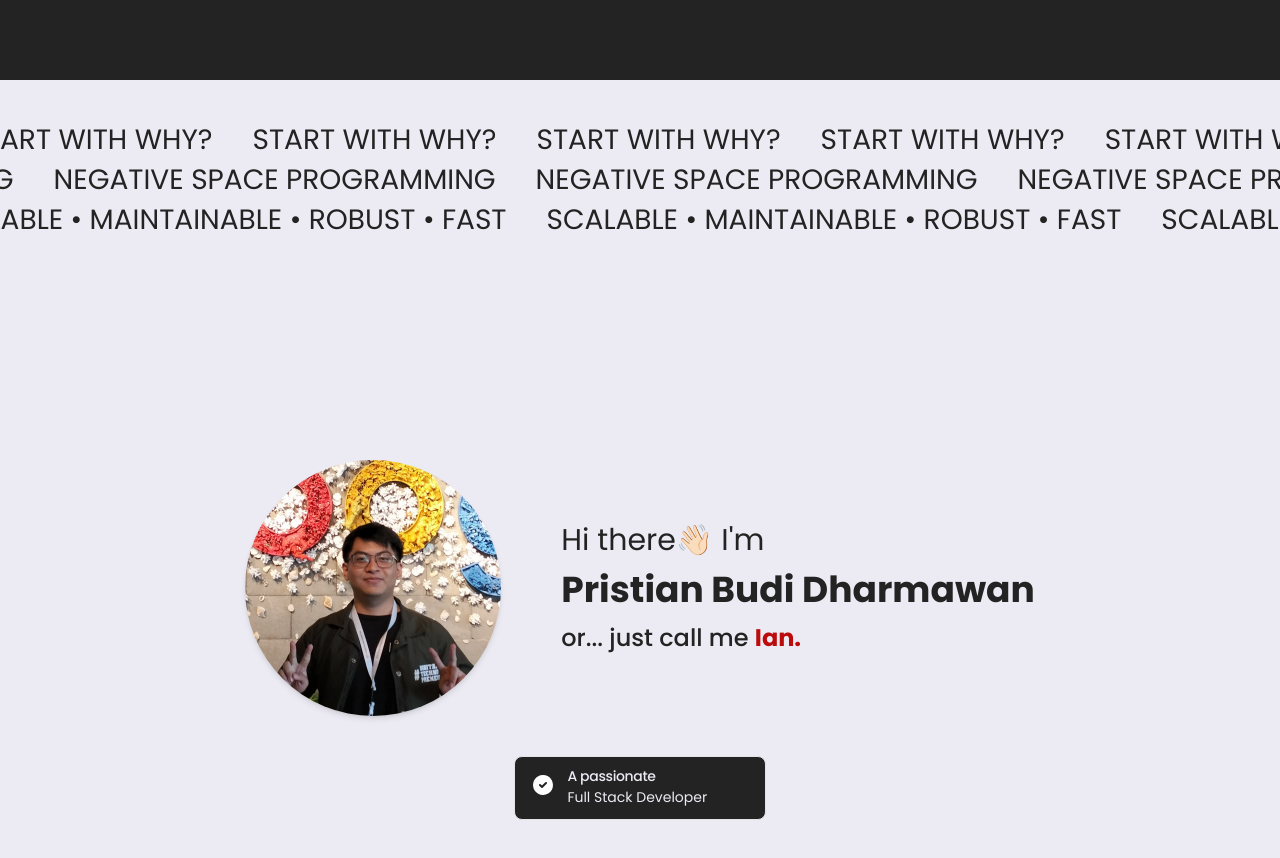
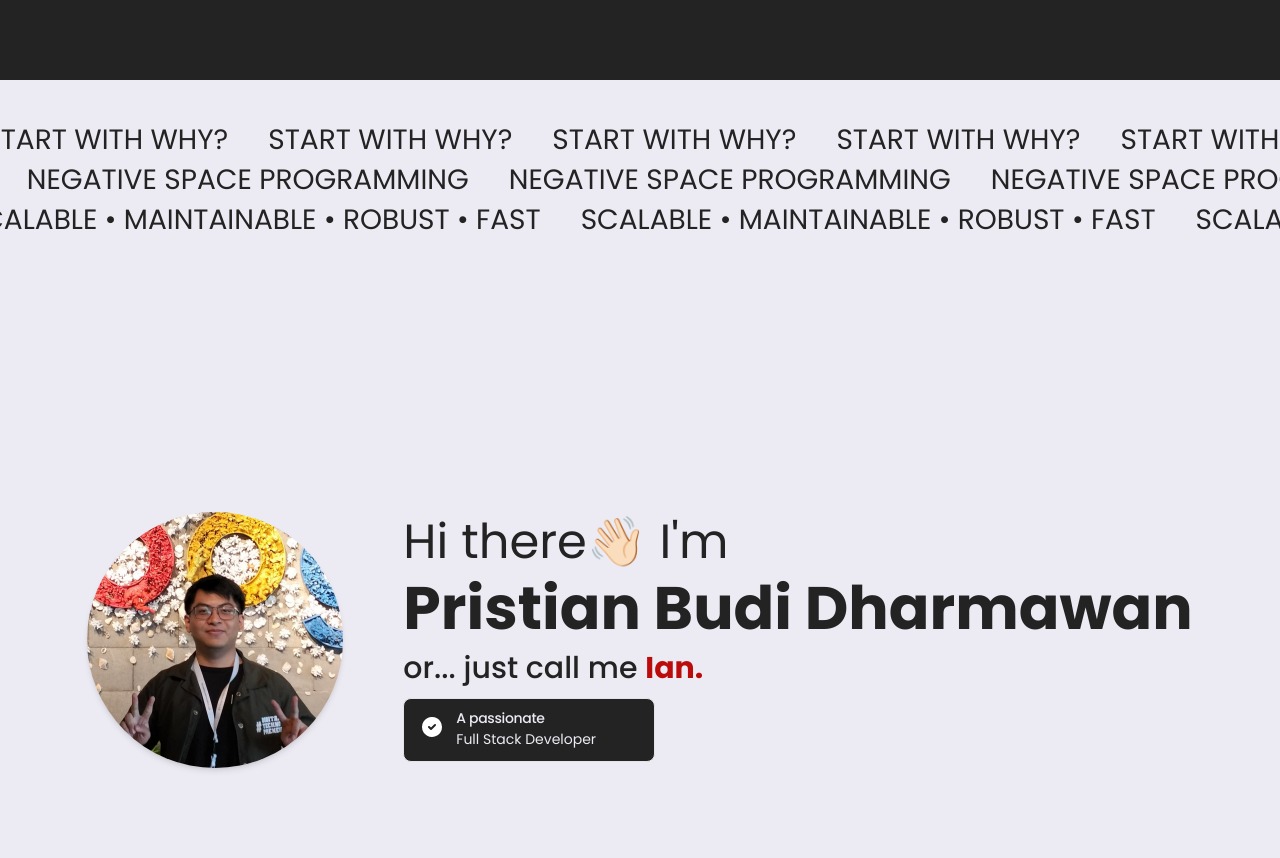
Before and after one commit to iannn07/Portfolio, a Next.js app: page /home in a window 1280 px wide. Shown: the part 720-1578 px from the top of the page. Built offline with nearby package versions, Linux system fonts and the light colour scheme.

Commit message:
fix: Animation Section 1 2 3

```diff
--- a/src/app/(pages)/home/(sections)/HomeSection1.tsx
+++ b/src/app/(pages)/home/(sections)/HomeSection1.tsx
@@ -22,7 +22,13 @@ function HomeSection1() {
   const [kph, setKph] = useState(0)
 
   const count = useMotionValue(1000)
-  const { scrollY } = useScroll()
+  const container = useRef(null)
+
+  const { scrollY } = useScroll({
+    target: container,
+    offset: ['start end', 'end center'],
+  })
+
   const scrollVelocity = useVelocity(scrollY)
 
   const smoothVelocity = useSpring(scrollVelocity, {
@@ -68,7 +74,7 @@ function HomeSection1() {
         const targetRpm = scrollBasedRpm.get()
         animate(count, targetRpm, {
           duration: 0.8,
-          ease: 'easeOut',
+          ease: 'easeInOut',
           onUpdate: (val) => {
             const currentRpm = Math.round(Math.abs(val))
             setRpm(currentRpm)
@@ -87,7 +93,7 @@ function HomeSection1() {
   }, [])
 
   return (
-    <div className="mx-5 h-screen text-primary">
+    <div ref={container} className="mx-5 h-screen text-primary">
       <div className="flex h-[75%] flex-col items-center justify-center will-change-transform md:h-[90%]">
         <div className="grid w-full max-w-5xl grid-cols-2 text-5xl font-bold italic md:text-[10rem]">
           <h1 className="text-right">{rpm}</h1>
--- a/src/app/(pages)/home/(sections)/HomeSection2.tsx
+++ b/src/app/(pages)/home/(sections)/HomeSection2.tsx
@@ -25,11 +25,10 @@ function HomeSection2({ scrollYProgress }: HomeSection2Props) {
 
   const isMobile = useIsMobile()
 
-  const opacity = useTransform(scrollYProgress, [0.25, 0.5], [0, 1])
-  const gap = useTransform(scrollYProgress, [0.25, 0.5], [60, 24])
-  const slideAvatar = useTransform(scrollYProgress, [0.25, 0.5], [-250, 0])
-  const slideText = useTransform(scrollYProgress, [0.25, 0.5], [250, 0])
-  const slideAlert = useTransform(scrollYProgress, [0.25, 0.5], [250, 0])
+  const opacity = useTransform(scrollYProgress, [0.2, 0.5], [0, 1])
+  const gap = useTransform(scrollYProgress, [0.2, 0.5], [60, 24])
+  const slideAvatar = useTransform(scrollYProgress, [0.2, 0.5], [-150, 0])
+  const slideText = useTransform(scrollYProgress, [0.2, 0.5], [150, 0])
 
   useEffect(() => {
     const interval = setInterval(() => {
@@ -72,21 +71,18 @@ function HomeSection2({ scrollYProgress }: HomeSection2Props) {
             className="flex w-full flex-col items-center gap-3 text-center md:w-auto md:items-start md:text-left"
             style={!isMobile ? { x: slideText } : { opacity, x: 0 }}
           >
-            <span className="text-3xl">Hi there👋🏻 I&apos;m </span>
-            <h1 className="text-3xl font-bold md:text-4xl">
+            <span className="text-3xl md:text-5xl">Hi there👋🏻 I&apos;m </span>
+            <h1 className="text-4xl font-bold md:text-6xl">
               Pristian Budi Dharmawan
             </h1>
-            <h2 className="text-xl font-medium md:text-2xl">
+            <h2 className="text-xl font-medium md:text-3xl">
               or... just call me{' '}
               <span className="font-bold text-secondary">Ian.</span>
             </h2>
-          </motion.div>
-        </motion.div>
             <motion.button
               whileHover={{ scale: 1.1 }}
               whileTap={{ scale: 0.95 }}
               className="min-w-[25ch] text-justify"
-          style={!isMobile ? { y: slideAlert } : { opacity, y: 0 }}
             >
               <Alert className="w-full text-primary">
                 <IconCircleCheckFilled color="white" />
@@ -102,6 +98,8 @@ function HomeSection2({ scrollYProgress }: HomeSection2Props) {
                 </motion.div>
               </Alert>
             </motion.button>
+          </motion.div>
+        </motion.div>
       </div>
     </motion.div>
   )
--- a/src/app/(pages)/home/(sections)/HomeSection3.tsx
+++ b/src/app/(pages)/home/(sections)/HomeSection3.tsx
@@ -5,9 +5,9 @@ function HomeSection3() {
   return (
     <div className="mt-10 flex w-full items-center justify-center bg-primary">
       <div className="w-full">
-        <ParallaxText baseVelocity={-2}>Start with Why?</ParallaxText>
-        <ParallaxText baseVelocity={2}>Negative Space Programming</ParallaxText>
-        <ParallaxText baseVelocity={-2}>
+        <ParallaxText baseVelocity={-1}>Start with Why?</ParallaxText>
+        <ParallaxText baseVelocity={1}>Negative Space Programming</ParallaxText>
+        <ParallaxText baseVelocity={-1}>
           Scalable • Maintainable • Robust • Fast
         </ParallaxText>
       </div>
--- a/src/app/(pages)/home/page.tsx
+++ b/src/app/(pages)/home/page.tsx
@@ -13,6 +13,7 @@ function Homepage() {
   const section1Opacity = useTransform(scrollYProgress, [0, 0.5], [1, 0])
   const y = useTransform(scrollYProgress, [0, 0.5], [0, -300])
   const opacity = useTransform(scrollYProgress, [0, 0.3], [0, 1])
+  const scale = useTransform(scrollYProgress, [0, 1], [1, 0])
 
   useEffect(() => {
     const lenis = new Lenis({
@@ -31,7 +32,7 @@ function Homepage() {
     <div className="flex h-[200vh] w-full flex-col bg-background">
       <motion.div
         className="sticky top-0 z-0 h-screen"
-        style={{ opacity: section1Opacity, y }}
+        style={{ opacity: section1Opacity, y, scale }}
       >
         <HomeSection1 />
       </motion.div>
```
Lines whose indentation alone changed are shown as unchanged.
